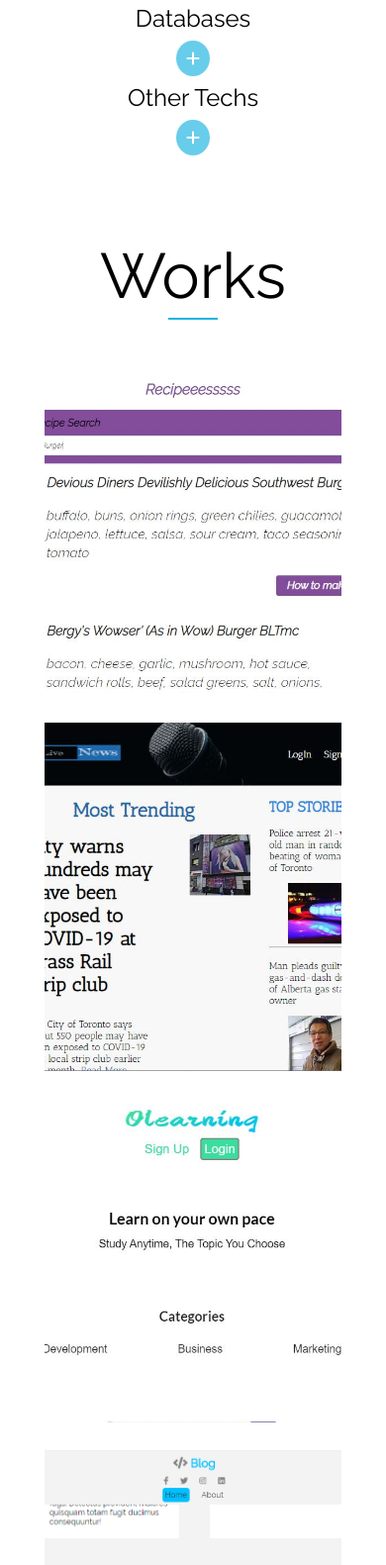
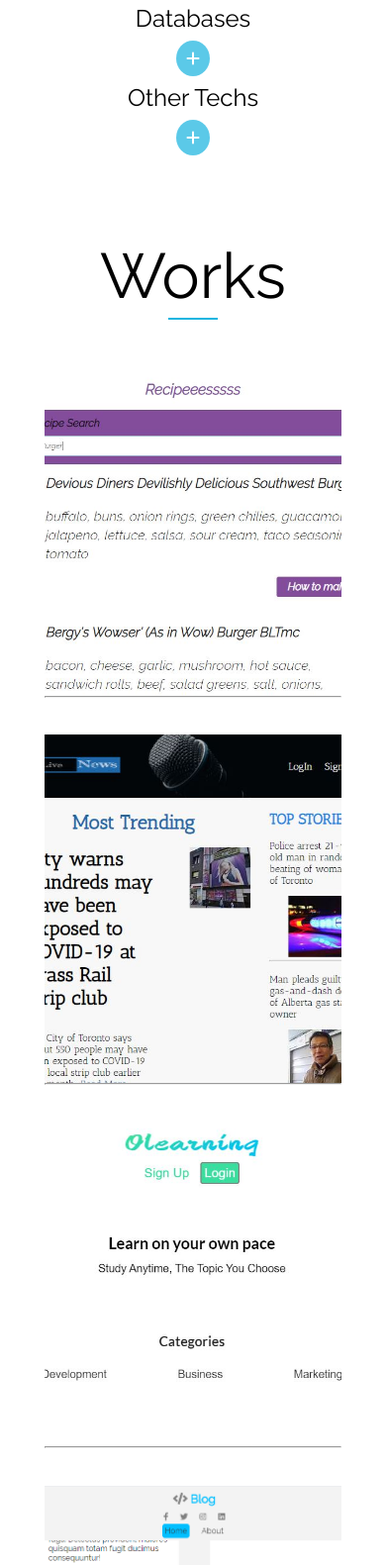
Before and after one commit to KarabetJazmahji/Portfolio, a website: page index.html in a window 390 px wide. Shown: the part 1697-3278 px from the top of the page at 99% size. Drawn offline with nearby package versions, Linux system fonts and the light colour scheme.

Commit message:
modified commit

```diff
--- a/index.html
+++ b/index.html
@@ -120,32 +120,32 @@
 
         <div id="projects-grid">
 
-            <div id="Recipes">
+            <div class="works" id="Recipes">
                 <p>Recipeeesssss<br><span>ReactJS<br/> Allows you to search the ingredients and recipes for thousands of foods</span></p>
                 <a href="https://recipeess.netlify.app/" target="_blank">Learn More</a>
             </div>
 
-            <div id="News">
+            <div class="works" id="News">
                 <p>Live News App<br><span>MERN stack<br/> Full functioanl app, Allows you to SignUp and SignIn to get most trending news</span></p>
                 <a href="https://limitless-harbor-76422.herokuapp.com/" target="_blank">Learn More</a>
             </div>
 
-            <div id="Olearning">
+            <div class="works" id="Olearning">
                 <p>Olearning<br><span>ReactJS<br/> The online Learning platform contains thousands of courses</span></p>
                 <a href="https://olearning.netlify.app/" target="_blank">Learn More</a>
             </div>
 
-            <div id="BlogPage">
+            <div class="works" id="BlogPage">
                 <p>Responsive Design of Blog Page<br><span>HTML5/CSS3</span></p>
                 <a href="https://itblogs.netlify.com/" target="_blank">Learn More</a>
             </div>
 
-            <div id="Kofta">
+            <div class="works" id="Kofta">
                 <p>Responsive Design of Restaurant<br><span>HTML5/CSS3/JS/jQuery</span></p>
                 <a href="https://kofta-restaurant.netlify.com/" target="_blank">Learn More</a>
             </div>
 
-            <div id="GaryElectric">
+            <div class="works" id="GaryElectric">
                 <p>Responsive Design for Small Business<br><span>HTML5/CSS3/JS/jQuery/Bootstrap</span></p>
                 <a href="https://garyelectrics.netlify.com/" target="_blank">Learn More</a>
             </div>
--- a/script.js
+++ b/script.js
@@ -21,6 +21,7 @@ $(document).ready(function() {
             if (width < 768){
                 $("#main-section").css("background", "url('/img/backgroundSmall.jpg') no-repeat center/cover");
                 $(".main-content").css("padding", "40vh 0 0 0");
+                $(".works").append("<hr/>");
             }
         });
 
--- a/scss/main.scss
+++ b/scss/main.scss
@@ -456,4 +456,8 @@ span{
         grid-template-columns: 1fr;
     }
 
+    #projects-grid div{
+        margin-bottom: 10px;
+    }
+
 }
```
Also changed, not shown: dist/css/main.css.
